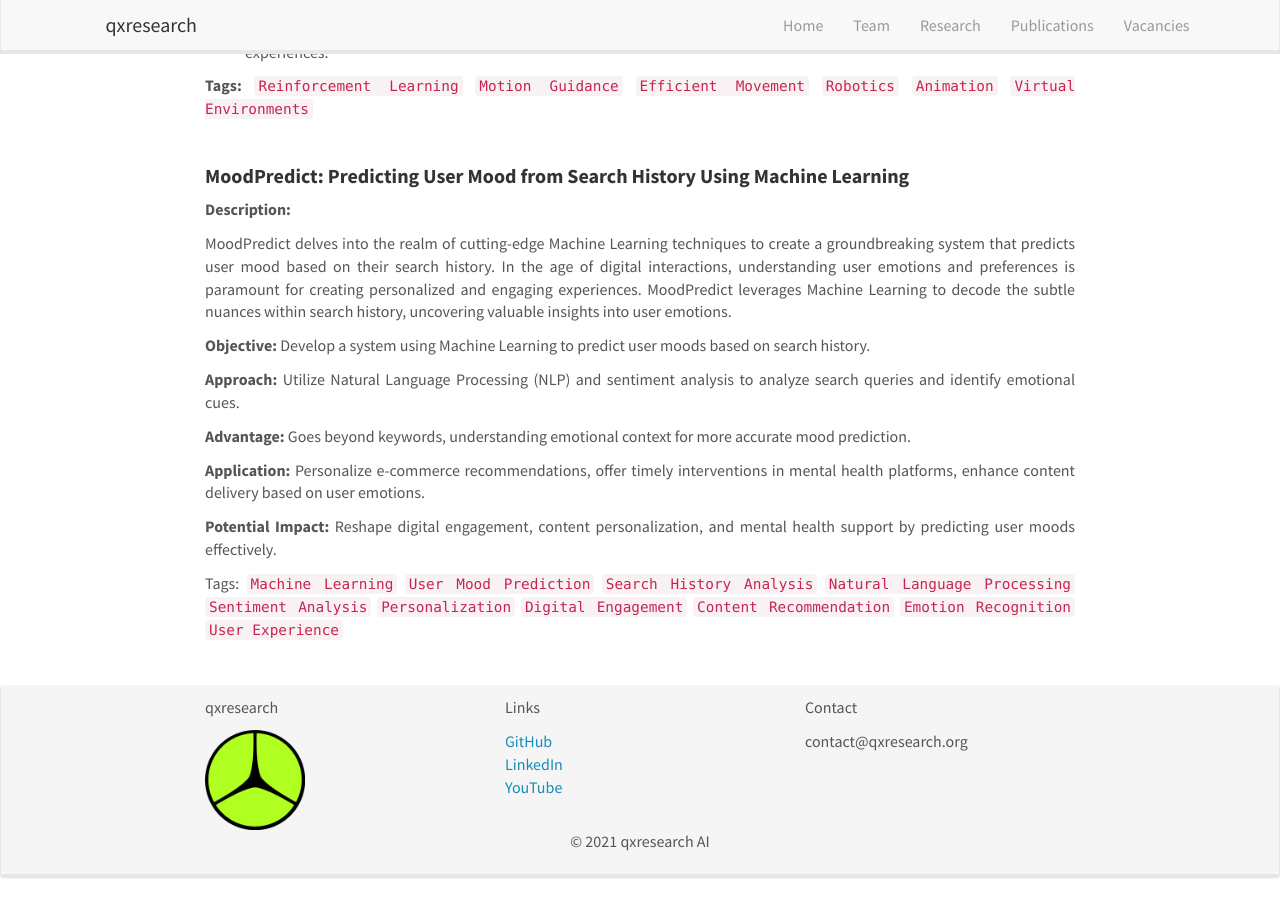
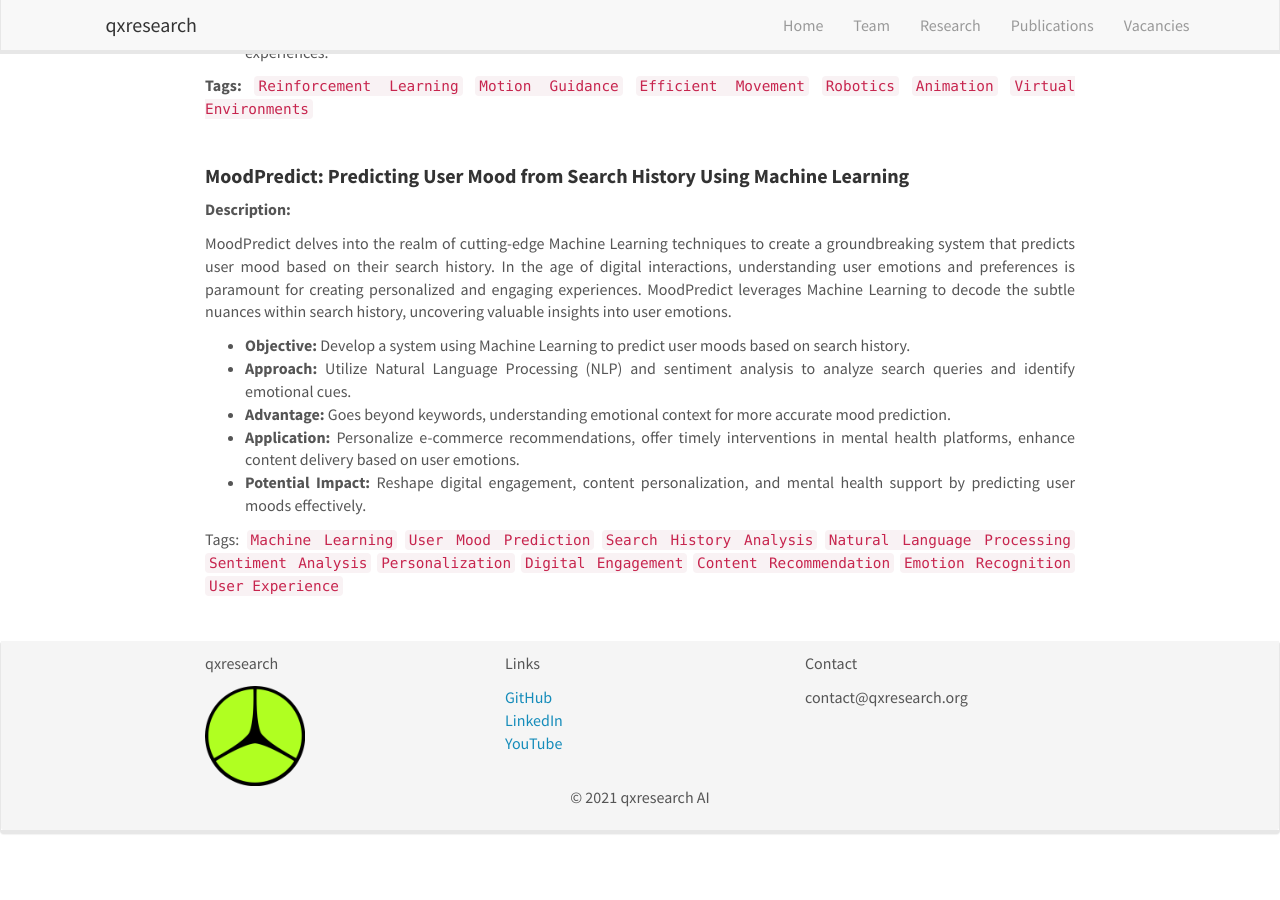
Before and after one commit to qxresearch/qxresearch.github.io, a Jekyll site: the page built from _pages/openings.md, in a window 1280 px wide and 900 px high, scrolled down 1208 px. Built offline with Jekyll 4.4.1, drawn with Linux system fonts in a browser that asks for light colours; nearby versions of some CDN libraries; after the commit the page ends 2064 px from its top, so only the background shows below that.

```diff
--- a/_pages/openings.md
+++ b/_pages/openings.md
@@ -66,15 +66,11 @@ StrideMentor stands at the forefront of innovation by leveraging the capabilitie
 
 MoodPredict delves into the realm of cutting-edge Machine Learning techniques to create a groundbreaking system that predicts user mood based on their search history. In the age of digital interactions, understanding user emotions and preferences is paramount for creating personalized and engaging experiences. MoodPredict leverages Machine Learning to decode the subtle nuances within search history, uncovering valuable insights into user emotions.
 
-**Objective:** Develop a system using Machine Learning to predict user moods based on search history.
-
-**Approach:** Utilize Natural Language Processing (NLP) and sentiment analysis to analyze search queries and identify emotional cues.
-
-**Advantage:** Goes beyond keywords, understanding emotional context for more accurate mood prediction.
-
-**Application:** Personalize e-commerce recommendations, offer timely interventions in mental health platforms, enhance content delivery based on user emotions.
-
-**Potential Impact:** Reshape digital engagement, content personalization, and mental health support by predicting user moods effectively.
+- **Objective:** Develop a system using Machine Learning to predict user moods based on search history.
+- **Approach:** Utilize Natural Language Processing (NLP) and sentiment analysis to analyze search queries and identify emotional cues.
+- **Advantage:** Goes beyond keywords, understanding emotional context for more accurate mood prediction.
+- **Application:** Personalize e-commerce recommendations, offer timely interventions in mental health platforms, enhance content delivery based on user emotions.
+- **Potential Impact:** Reshape digital engagement, content personalization, and mental health support by predicting user moods effectively.
 
 Tags: `Machine Learning` `User Mood Prediction` `Search History Analysis` `Natural Language Processing` `Sentiment Analysis` `Personalization` `Digital Engagement` `Content Recommendation` `Emotion Recognition` `User Experience`
 
```
